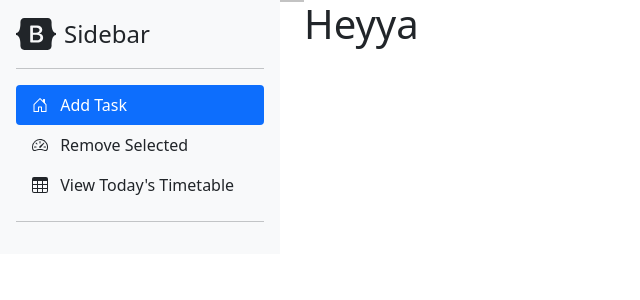
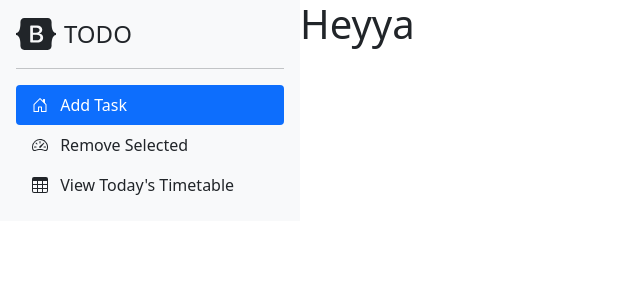
Before and after one commit to naveenrawatgt/django-todo, a Django app: page /todo in a window 1280 px wide. Shown: the top 300 px of the page, without its empty margins (0-640 px from the left). Run offline with Django 3.2, Linux system fonts and the light colour scheme.

Commit message:
gui changes

```diff
--- a/todo_app/templates/base.html
+++ b/todo_app/templates/base.html
@@ -169,10 +169,10 @@
           <path fill-rule="evenodd" d="M4 4a4 4 0 1 1 4.5 3.969V13.5a.5.5 0 0 1-1 0V7.97A4 4 0 0 1 4 3.999zm2.493 8.574a.5.5 0 0 1-.411.575c-.712.118-1.28.295-1.655.493a1.319 1.319 0 0 0-.37.265.301.301 0 0 0-.057.09V14l.002.008a.147.147 0 0 0 .016.033.617.617 0 0 0 .145.15c.165.13.435.27.813.395.751.25 1.82.414 3.024.414s2.273-.163 3.024-.414c.378-.126.648-.265.813-.395a.619.619 0 0 0 .146-.15.148.148 0 0 0 .015-.033L12 14v-.004a.301.301 0 0 0-.057-.09 1.318 1.318 0 0 0-.37-.264c-.376-.198-.943-.375-1.655-.493a.5.5 0 1 1 .164-.986c.77.127 1.452.328 1.957.594C12.5 13 13 13.4 13 14c0 .426-.26.752-.544.977-.29.228-.68.413-1.116.558-.878.293-2.059.465-3.34.465-1.281 0-2.462-.172-3.34-.465-.436-.145-.826-.33-1.116-.558C3.26 14.752 3 14.426 3 14c0-.599.5-1 .961-1.243.505-.266 1.187-.467 1.957-.594a.5.5 0 0 1 .575.411z"></path>
         </symbol>
       </svg>
-      <div class="d-flex flex-column p-3 bg-light" style="width: 280px;">
+      <div class="d-flex flex-column p-3 bg-light" style="width: 300px;">
         <a href="/" class="d-flex align-items-center mb-3 mb-md-0 me-md-auto link-dark text-decoration-none">
           <svg class="bi me-2" width="40" height="32"><use xlink:href="#bootstrap"></use></svg>
-          <span class="fs-4">Sidebar</span>
+          <span class="fs-4">TODO</span>
         </a>
         <hr>
         <ul class="nav nav-pills flex-column mb-auto">
@@ -195,9 +195,8 @@
             </a>
           </li>
         </ul>
-        <hr>
       </div>
-      <div class="b-example-divider"></div>
+      <!-- <div class="b-example-divider"></div> -->
     {% block content %}
 
     {% endblock content %}
--- a/todo_app/templates/list/activity_list.html
+++ b/todo_app/templates/list/activity_list.html
@@ -1,10 +1,10 @@
 {% extends 'base.html' %}
 
 {% block content %}
-    <div class="d-flex flex-column align-items-stretch bg-white" style="width: 380px;">
+    <div class="d-flex flex-column align-items-stretch bg-white" style="width: 80%;">
         <a href="/" class="d-flex align-items-center flex-shrink-0 p-3 link-dark text-decoration-none border-bottom">
         <svg class="bi me-2" width="30" height="24"><use xlink:href="#bootstrap"></use></svg>
-        <span class="fs-5 fw-semibold">List tasks</span>
+        <span class="fs-5 fw-semibold">Task</span>
         </a>
         {% for task in object_list %}
             <div class="list-group list-group-flush border-bottom scrollarea">
@@ -17,7 +17,7 @@
                 </a>
             </div>
         {% empty %}
-        <li>No articles yet.</li>
+        <strong class="mb-1">No task found.</strong>
         {% endfor %}
     </div>
 {% endblock content %}
```
Also changed, not shown: todo_app/db.sqlite3.
